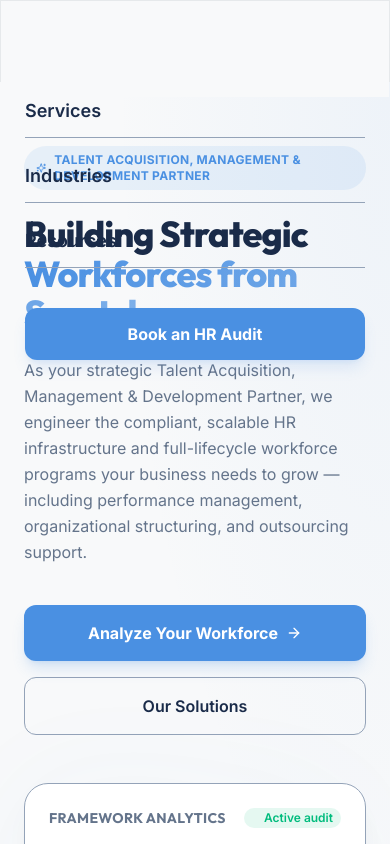
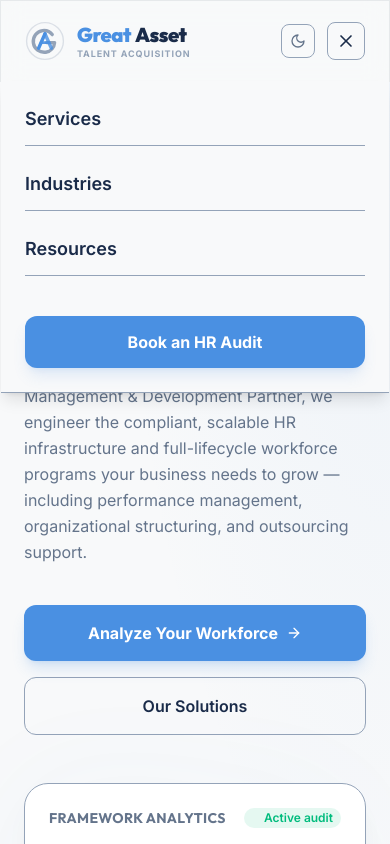
Before and after one commit to maver1ckhwd/GreatAsset, a Next.js app: page / in a window 390 px wide. Both pictures are taken after a click on the button 346 px from the left and 41 px from the top of the page. Shown: the top 844 px of the page. Built offline with nearby package versions, Linux system fonts and the light colour scheme.

Commit message:
Updated the dropdown menu issue on ios devices

```diff
--- a/src/components/Header.tsx
+++ b/src/components/Header.tsx
@@ -23,7 +23,7 @@ export default function Header({ isDarkMode, toggleDarkMode }: HeaderProps) {
   };
 
   return (
-    <header className="sticky top-0 z-50 w-full glassmorphism border-b border-border">
+    <header className="relative sticky top-0 z-50 w-full glassmorphism border-b border-border">
       <div className="max-w-7xl mx-auto px-6 h-20 flex items-center justify-between">
         {/* Left-aligned branding logo */}
         <Link href="/" className="hover:opacity-90 transition-opacity">
@@ -81,7 +81,10 @@ export default function Header({ isDarkMode, toggleDarkMode }: HeaderProps) {
 
       {/* Mobile Drawer */}
       {mobileMenuOpen && (
-        <div className="fixed inset-0 z-40 bg-background md:hidden pt-24 px-6 flex flex-col gap-6 animate-fade-in">
+        <div
+          className="absolute top-full left-0 w-full z-50 bg-[#F8F9FA] dark:bg-background shadow-lg border-b border-border md:hidden p-6 flex flex-col gap-6 animate-fade-in [-webkit-overflow-scrolling:touch]"
+          style={{ WebkitOverflowScrolling: "touch" }}
+        >
           <a
             href="#services"
             onClick={() => setMobileMenuOpen(false)}
```
